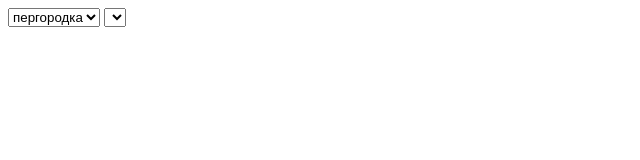
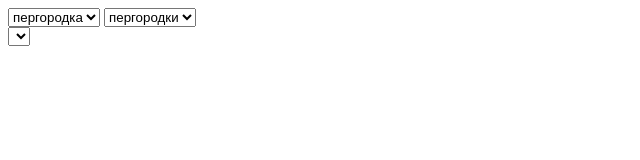
Before and after one commit to lvp0110/webCalcClient, a plain HTML site: page js/learn/testV4.html in a window 1280 px wide. Shown: the whole page, without its empty margins (0-640 px from the left). Drawn offline with Linux system fonts and the light colour scheme.

Commit message:
16/17.03

```diff
--- a/js/learn/testV4.html
+++ b/js/learn/testV4.html
@@ -11,16 +11,21 @@
         <select name="sol" id="solutions">C1</select>
         <select name="constr" id="constructions">C2</select>
     </div>
+    <div id="div_box">
+
+    </div>
 <script>
     let solution = document.getElementById('solutions');
     let construction = document.getElementById('constructions');
+    let box = document.getElementById('div_box');
 
-    let arrSolution = {
-        1:'пергородка',
-        2:'облицовка',
-        3:'потолок',
-        4:'пол'
-        }
+    let arrSolution = [
+        'пергородки',
+        'облицовки',
+        'потолки',
+        'полы'
+    ]
+
     let arrS = [
         'пергородка',
         'облицовка',
@@ -28,20 +33,31 @@
         'пол'
         ];
 
-        function createOption(name='empty'){
+        function createOption(name ='empty'){
            return `<option value="${name}">${name}</option>`;
+        }
 
+        function createSelect(name ='empty'){
+           return `<select value="${name}">${name}</select>`;
         }
-     function out (){
 
+     function outOption (){
             arrS.forEach(element => {
             solution.innerHTML += createOption(element);
             console.log(element);
         });
+            arrSolution.forEach(element => {
+            construction.innerHTML += createOption(element);
+                    console.log(element);}
+        )};
 
-    };
+        function outSelect(){
+            box.innerHTML = createSelect();
+            console.log(box);
+        }
 
-    out();
+    outOption();
+    outSelect();
 
 
 </script>
```
